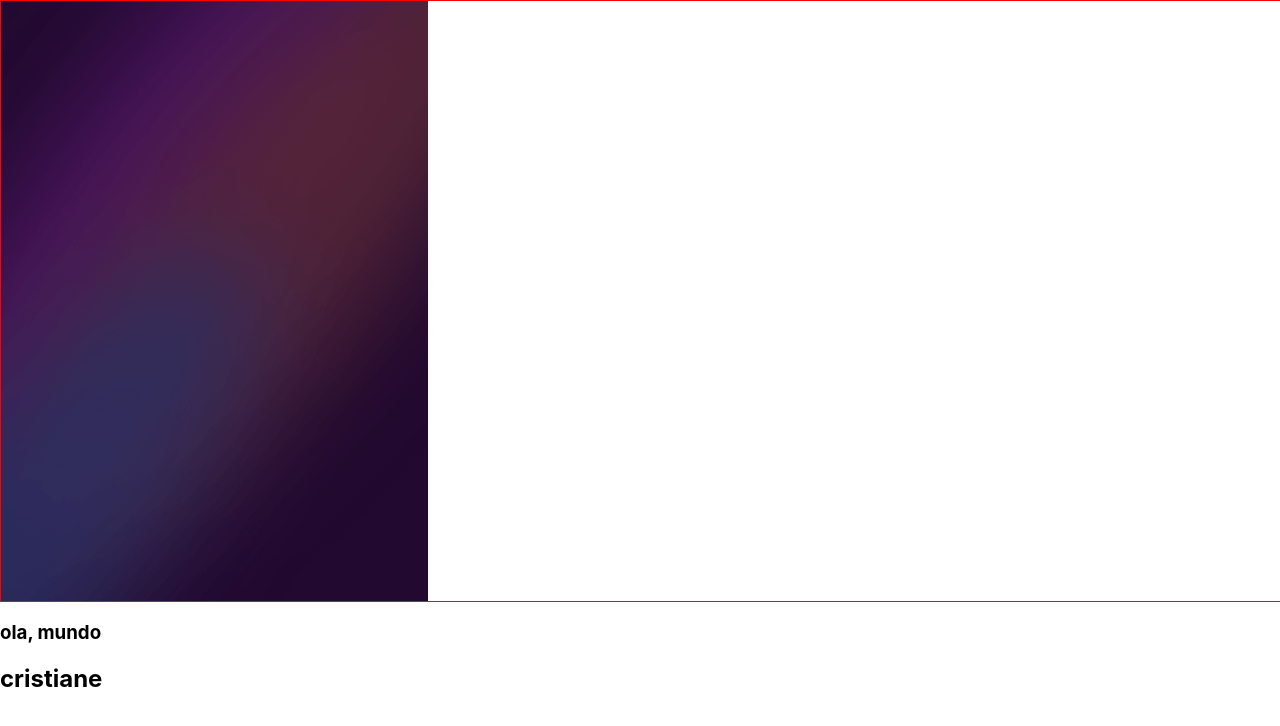
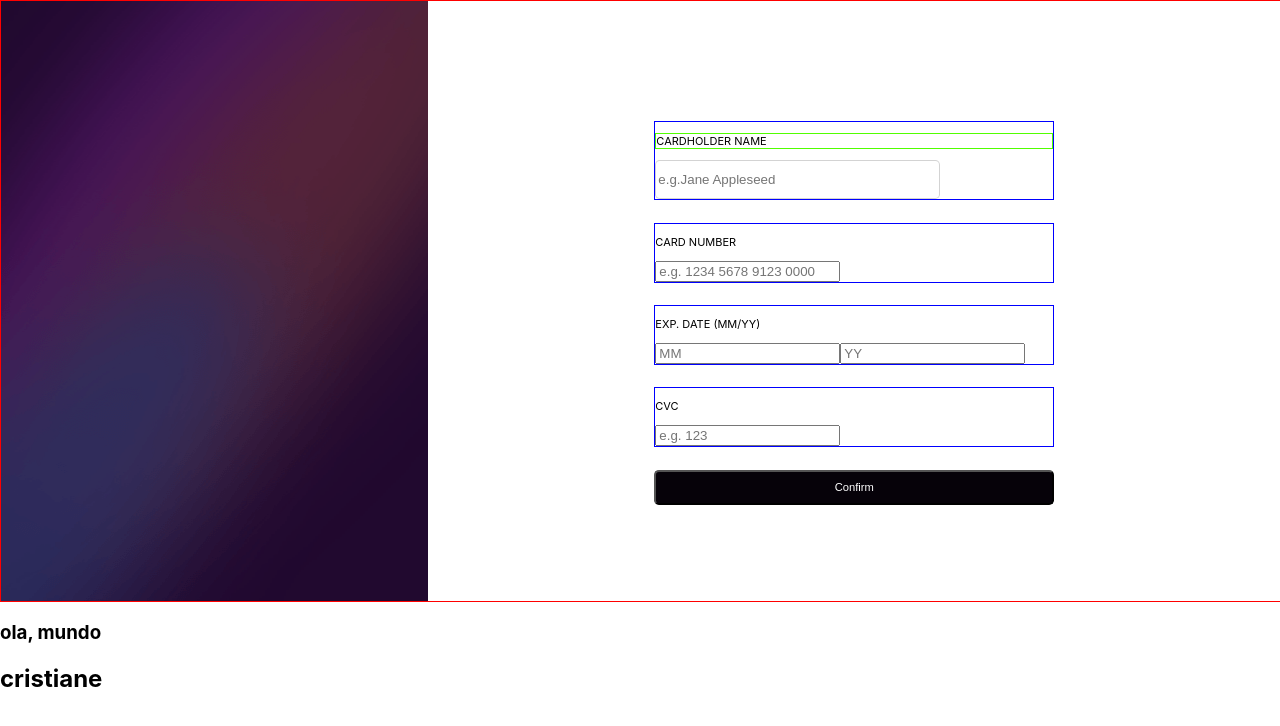
Before and after one commit to CristianeNazareth/projeto_card, a React (Create React App) app: page / in a window 1280 px wide. Shown: the top 726 px of the page. Built offline with nearby package versions, Linux system fonts and the light colour scheme.

Commit message:
basic structure

```diff
--- a/src/components/Body/Body.jsx
+++ b/src/components/Body/Body.jsx
@@ -1,11 +1,13 @@
 import React from "react";
-import './Body.css'
+import './Body.css';
+import Main from "../Main/Main";
 
 
 const Body = () => {
     return (
         <div className="body_container">
             <span className="container_left"></span>
+            <Main></Main>
         </div>
     )
 }
--- a/src/components/Main/Main.css
+++ b/src/components/Main/Main.css
@@ -1,7 +1,7 @@
 
 
 .container_right {
-    border: 2px solid rgb(255, 187, 0);
+    /* border: 2px solid rgb(255, 187, 0); */
     width: 400px;
     height: 400px;
     margin: auto;
--- a/src/components/Main/Main.jsx
+++ b/src/components/Main/Main.jsx
@@ -1,5 +1,5 @@
 import React from "react";
-import './Main.css'
+import './Main.css';
 import Form from "../Form/Form";
 
 
@@ -10,6 +10,7 @@ const Main = () => {
             <span className="container_right">
             <Form></Form>
 
+
             </span>
         </React.Fragment>
     )
```
